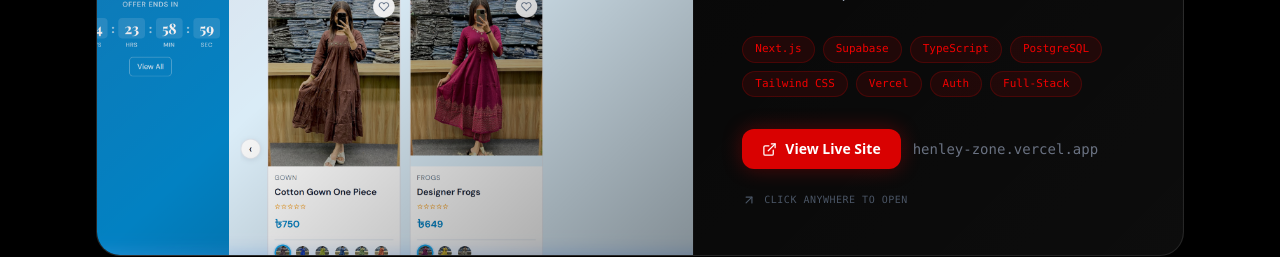
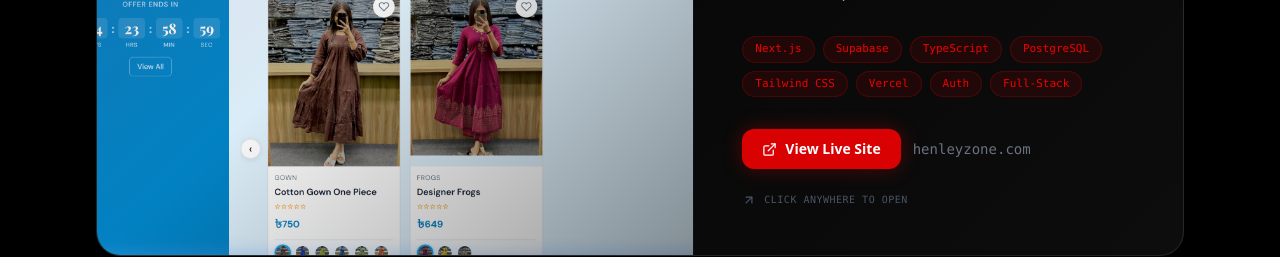
Before and after one commit to mahunn/Portfolio--Mahin-Ahmad, a React (Vite) app: page / in a window 1280 px wide. Shown: the part 2080-2337 px from the top of the page. Built offline with nearby package versions, Linux system fonts and the light colour scheme.

Commit message:
update: change Henley Zone domain to henleyzone.com

```diff
--- a/src/components/Projects.jsx
+++ b/src/components/Projects.jsx
@@ -38,7 +38,7 @@ const Projects = () => {
 
       {/* ── Flagship Project ── */}
       <a
-        href="https://henley-zone.vercel.app"
+        href="https://henleyzone.com"
         target="_blank"
         rel="noreferrer"
         className="group block mb-16 cursor-pointer focus:outline-none focus-visible:ring-2 focus-visible:ring-primary"
@@ -100,7 +100,7 @@ const Projects = () => {
                 <span className="inline-flex items-center gap-2 text-sm font-semibold text-white bg-primary/90 group-hover:bg-primary px-5 py-2.5 rounded-xl transition-all duration-300 shadow-[0_0_20px_rgba(240,0,0,0.3)] group-hover:shadow-[0_0_30px_rgba(240,0,0,0.5)]">
                   <ExternalLink size={15} /> View Live Site
                 </span>
-                <span className="text-gray-500 text-sm font-mono">henley-zone.vercel.app</span>
+                <span className="text-gray-500 text-sm font-mono">henleyzone.com</span>
               </div>
 
               {/* Animated arrow */}
```
